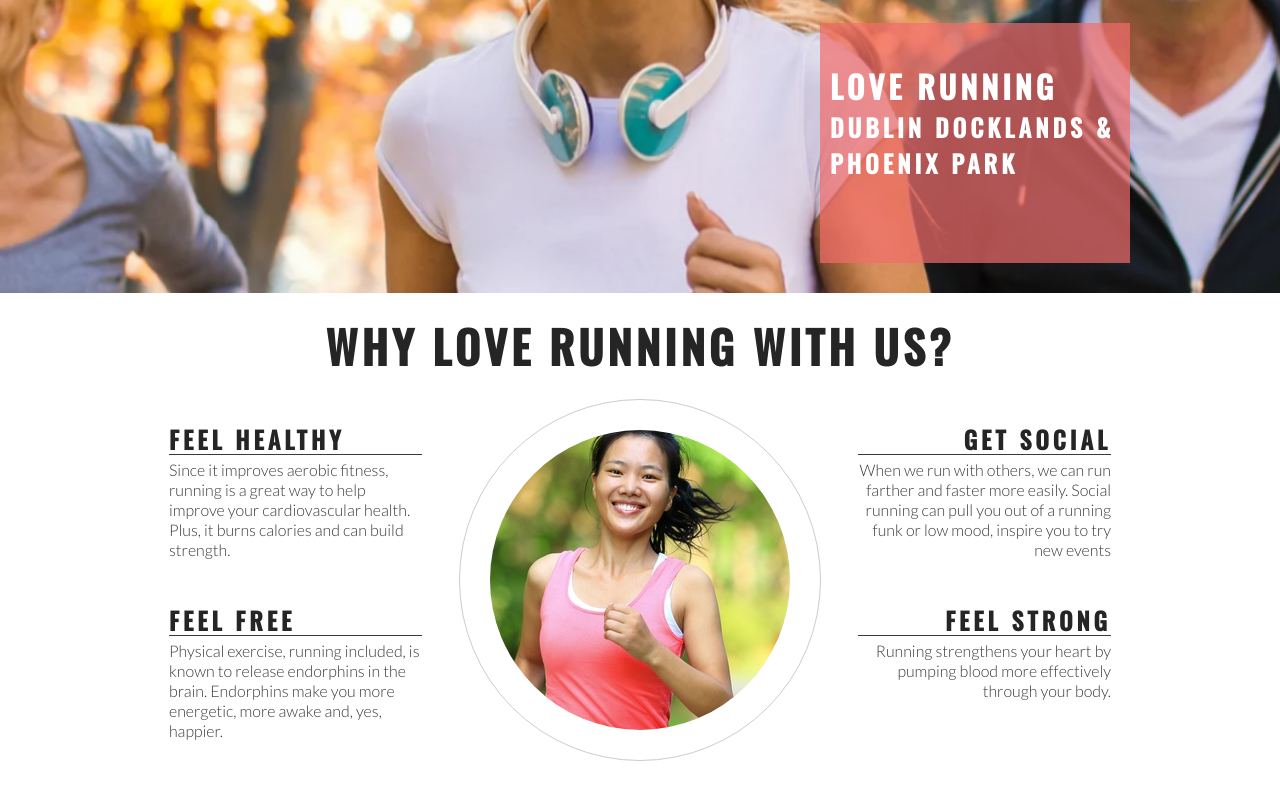
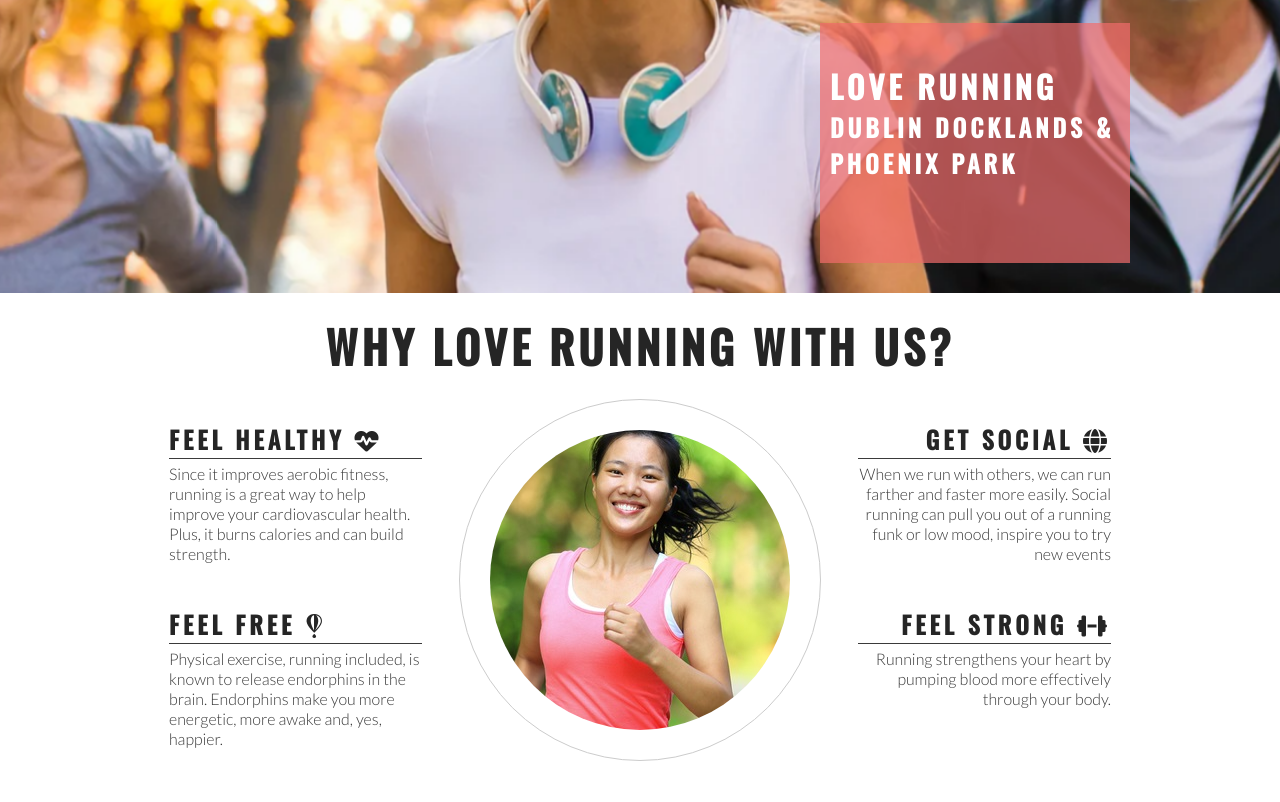
Before and after one commit to Ger-23/Love-Running, a plain HTML site: page index.html in a window 1280 px wide. Shown: the part 382-1184 px from the top of the page. Drawn offline with nearby package versions, Linux system fonts and the light colour scheme.

Commit message:
Add Font Awesome icons to club ethos section

```diff
--- a/index.html
+++ b/index.html
@@ -43,7 +43,7 @@
         <h2 id="welcome">Why Love Running With Us?</h2>
         <div id="left-about">
             <div class="left-about-heading">
-                <h2>Feel Healthy</h2>
+                <h2>Feel Healthy <i class="fa-solid fa-heart-pulse"></i></h2>
                 <hr>
                 <p>
                     Since it improves aerobic fitness, running is a great way to help improve your cardiovascular
@@ -51,7 +51,7 @@
                 </p>
             </div>
             <div class="left-about-heading">
-                <h2>Feel Free</h2>
+                <h2>Feel Free <i class="fa-brands fa-fly"></i></h2>
                 <hr>
                 <p>
                     Physical exercise, running included, is known to release endorphins in the brain. Endorphins make you more energetic, more awake and, yes, happier.
@@ -60,14 +60,14 @@
         </div>
         <div id="right-about">
             <div class="right-about-heading">
-                <h2>Get Social</h2>
+                <h2>Get Social <i class="fa-solid fa-globe"></i></h2>
                 <hr>
                 <p>
                     When we run with others, we can run farther and faster more easily. Social running can pull you out of a running funk or low mood, inspire you to try new events
                 </p>
             </div>
             <div class="right-about-heading">
-                <h2>Feel Strong</h2>
+                <h2>Feel Strong <i class="fa-solid fa-dumbbell"></i></h2>
                 <hr>
                 <p>
                     Running strengthens your heart by pumping blood more effectively through your body.
@@ -84,6 +84,9 @@
     </section>
     <section>Runinng locations, distances and times</section>
     <footer>Social links here</footer>
+
+    <!-- font awesome script-->
+    <script src="https://kit.fontawesome.com/85bebb31e0.js" crossorigin="anonymous"></script>
 </body>
 
 </html>
```
